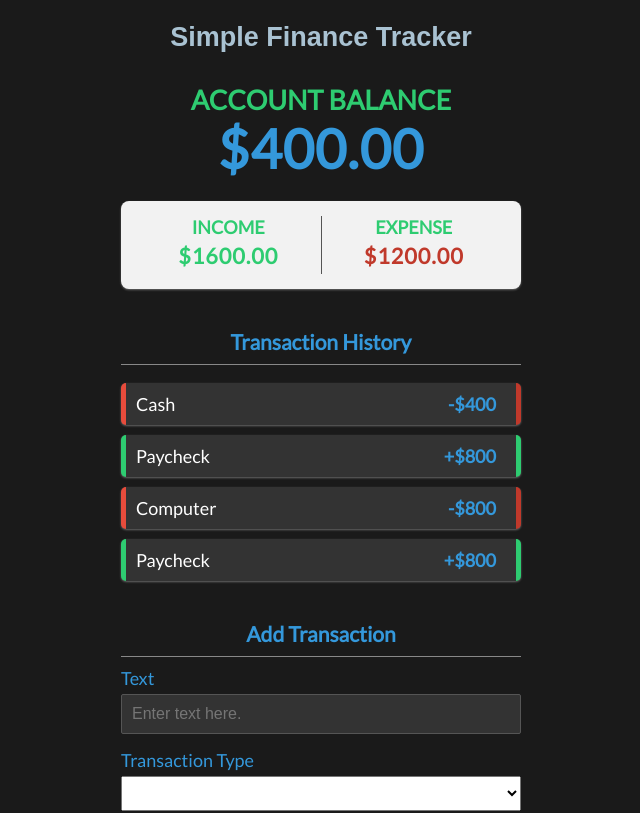
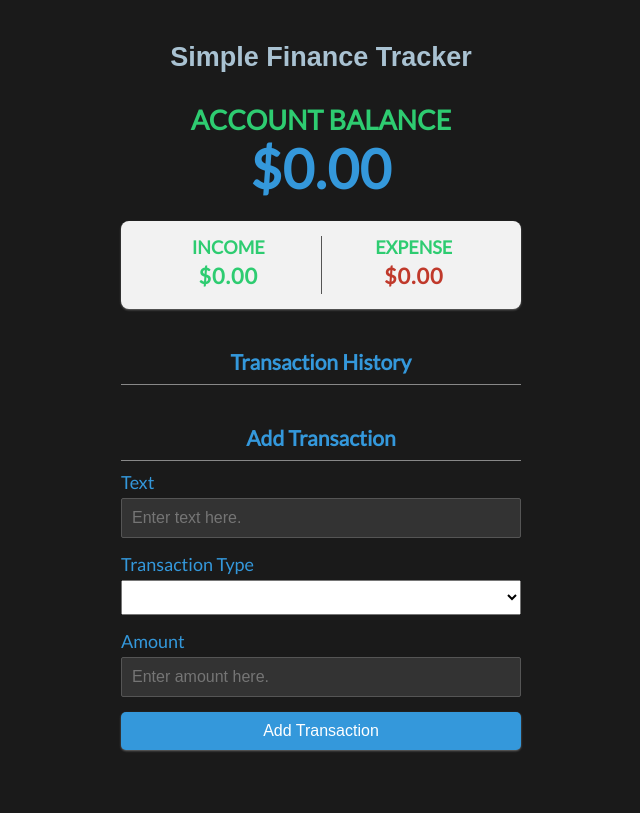
Before and after one commit to PendingUsername/SimpleFinance, a Vue app: page / in a window 1280 px wide. Shown: the top 813 px of the page, without its empty margins (319-959 px from the left). Built offline with nearby package versions, Linux system fonts and the light colour scheme.

Commit message:
From local storage & OnMounted()

```diff
--- a/src/App.vue
+++ b/src/App.vue
@@ -19,14 +19,17 @@
 
   import { toastInjectionKey, useToast } from 'vue-toastification';
 
-  import { ref, computed } from 'vue';
+  import { ref, computed, onMounted } from 'vue';
 
-  const transactions = ref([
-    { id: 1, name: 'Cash', amount: -400 },
-    { id: 2, name: 'Paycheck', amount: 800 },
-    { id: 3, name: 'Computer', amount: -800 },
-    { id: 4, name: 'Paycheck', amount: 800 },
-  ]);
+  const transactions = ref([]);
+
+  onMounted(() => {
+    const savedTransactions = JSON.parse(localStorage.getItem('transactions'));
+
+    if (savedTransactions) {
+      transactions.value = savedTransactions;
+    }
+  });
 
   // Total
   const total = computed(() => {
```
